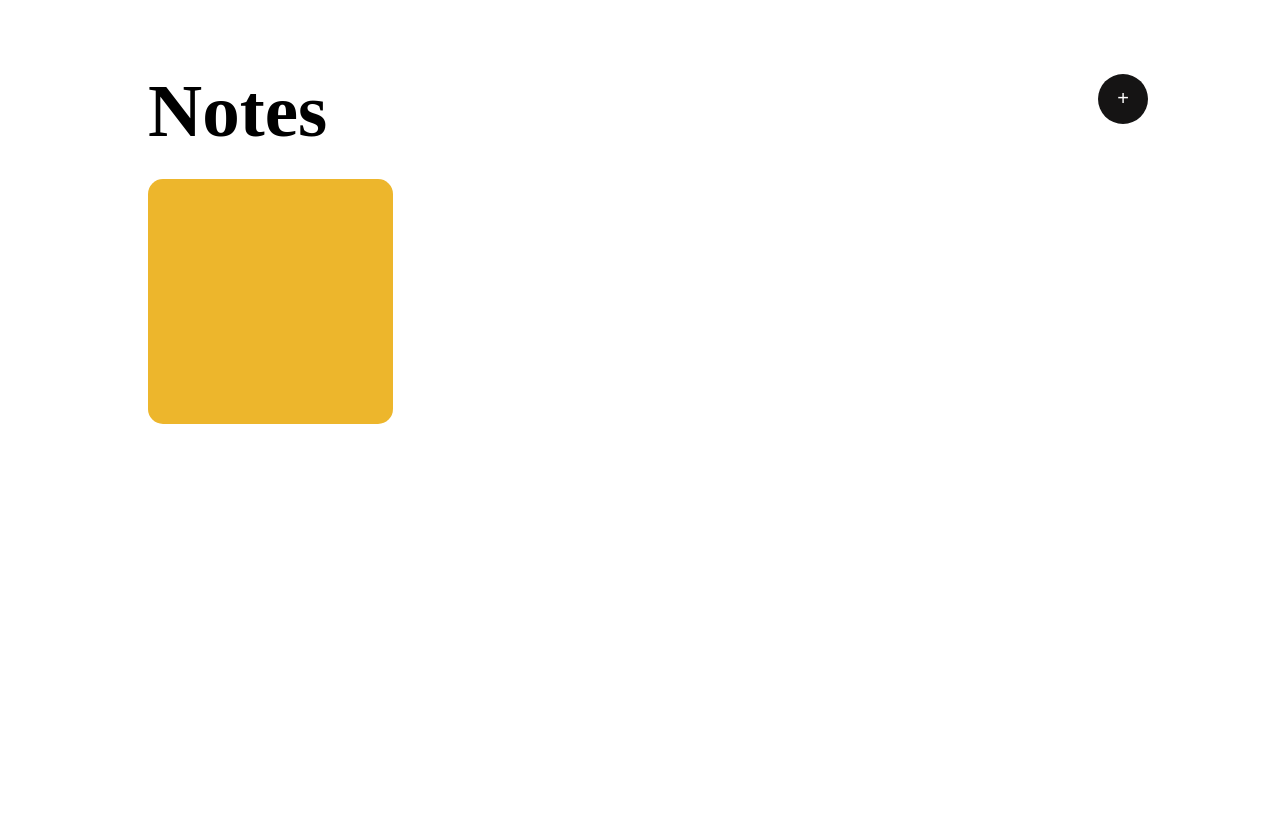
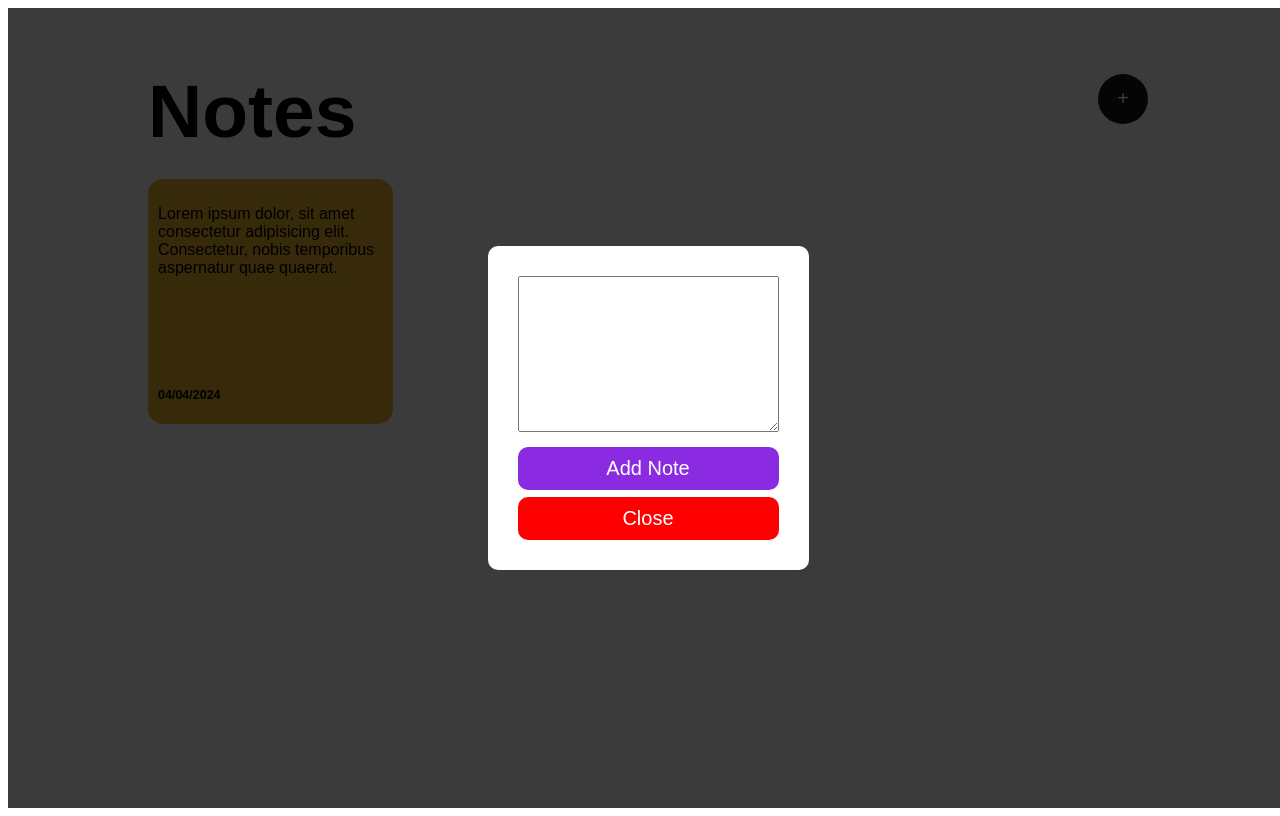
Before and after one commit to NkABO074/VuePratice-Note-app, a Vue app: page / in a window 1280 px wide. Built offline with nearby package versions, Linux system fonts and the light colour scheme.

Commit message:
add somme styling and a textform

```diff
--- a/src/App.vue
+++ b/src/App.vue
@@ -1,5 +1,13 @@
+<script setup></script>
 <template>
   <main>
+    <div class="overlay">
+      <div class="modal">
+        <textarea name="note" id="note" cols="30" rows="10"></textarea>
+        <button>Add Note</button>
+        <button class="close">Close</button>
+      </div>
+    </div>
     <div class="container">
       <header>
         <h1>Notes</h1>
@@ -7,8 +15,11 @@
       </header>
       <div class="card-container">
         <div class="card">
-          <p class="main-text"></p>
-          <p class="date"></p>
+          <p class="main-text">
+            Lorem ipsum dolor, sit amet consectetur adipisicing elit.
+            Consectetur, nobis temporibus aspernatur quae quaerat.
+          </p>
+          <p class="date">04/04/2024</p>
         </div>
       </div>
     </div>
@@ -19,6 +30,7 @@
 main {
   height: 100vh;
   width: 100vw;
+  font-family: Montserrat, sans-serif;
 }
 
 .container {
@@ -39,7 +51,7 @@ h1 {
   font-size: 75px;
 }
 
-button {
+header button {
   border: none;
   padding: 10px;
   width: 50px;
@@ -63,4 +75,53 @@ button {
   margin-right: 20px;
   margin-bottom: 20px;
 }
+
+.date {
+  font-size: 12.5px;
+  font-weight: bold;
+}
+
+.card-container {
+  display: flex;
+  flex-wrap: wrap;
+}
+
+.overlay {
+  position: absolute;
+  width: 100%;
+  height: 100%;
+  background-color: rgb(0 0 0 /77%);
+  z-index: 10;
+  display: flex;
+  align-items: center;
+  justify-content: center;
+}
+
+.modal {
+  widows: 750px;
+  background-color: white;
+  border-radius: 10px;
+  padding: 30px;
+  position: relative;
+  display: flex;
+  flex-direction: column;
+}
+
+.modal button {
+  padding: 10px 20px;
+  font-size: 20px;
+  width: 100%;
+  background-color: blueviolet;
+  color: white;
+  border: none;
+  cursor: pointer;
+  margin-top: 15px;
+  border-radius: 10px;
+  font-family: Montserrat, sans-serif;
+}
+
+.modal .close {
+  background-color: red;
+  margin-top: 7px;
+}
 </style>
```
